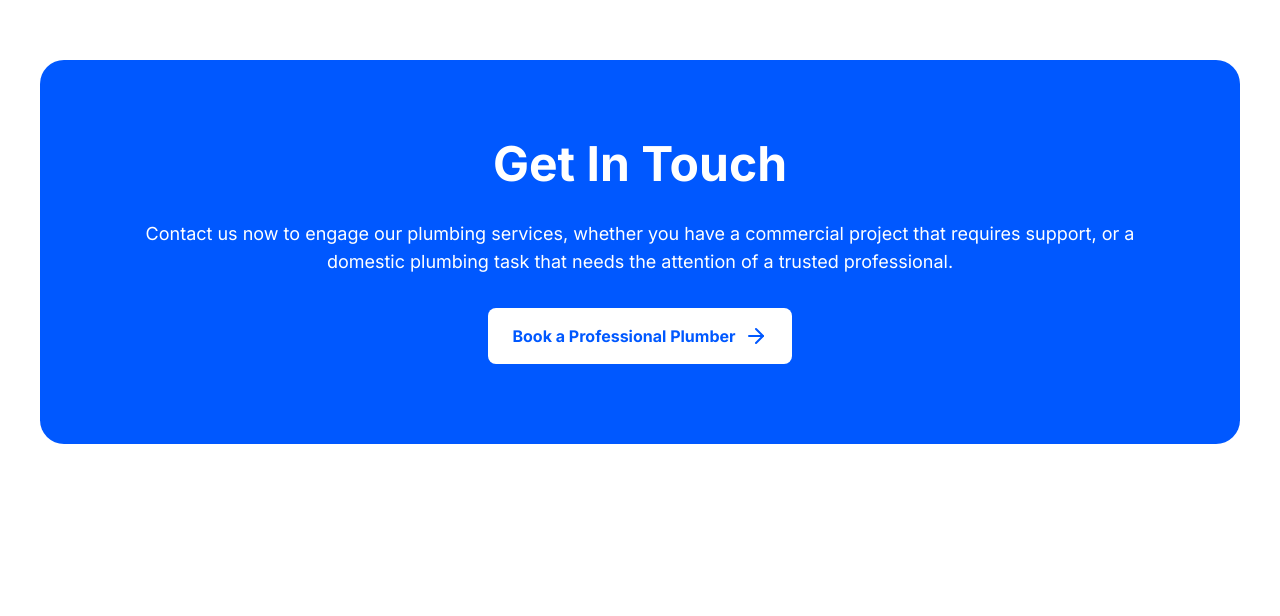
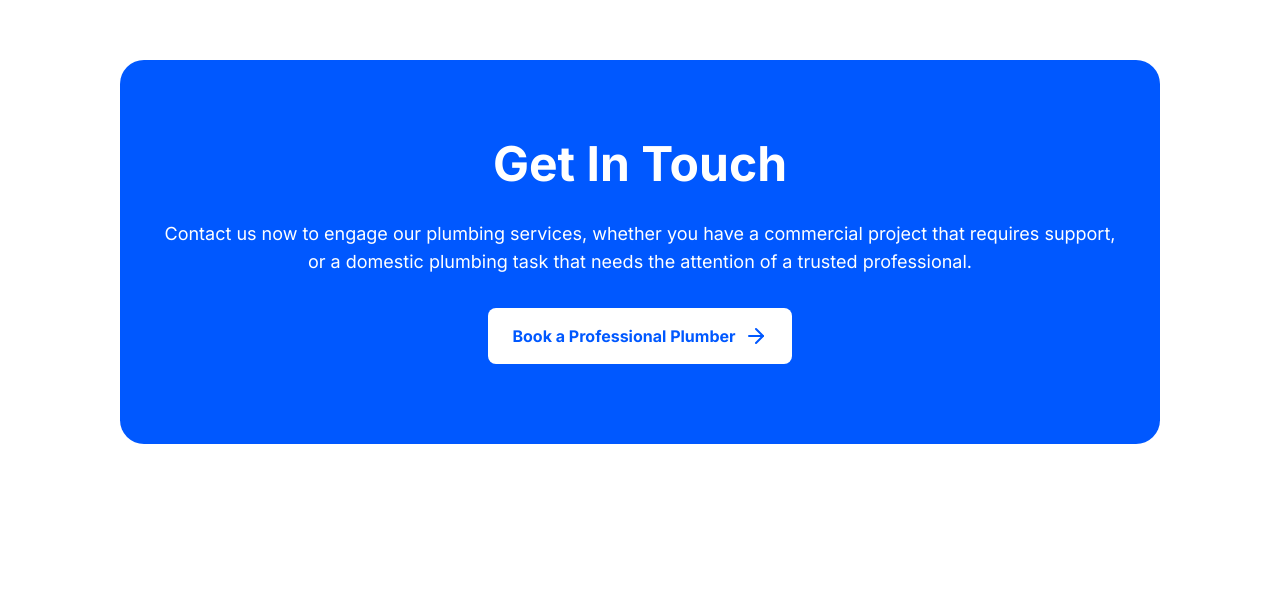
Before and after one commit to ArunRoy404/Practice1, a Next.js app: page / in a window 1280 px wide. Shown: the part 1104-1720 px from the top of the page. Built offline with nearby package versions, Linux system fonts and the light colour scheme.

Commit message:
fix: Section Responsive fixed

```diff
--- a/src/components/layout/Section.jsx
+++ b/src/components/layout/Section.jsx
@@ -1,6 +1,6 @@
 const Section = ({ children, className }) => {
     return (
-        <section className={className+` `+`transition-all duration-300 max-w-[1360px] mx-auto px-4 md:px-10 py-8 md:py-10 lg:py-[120px]`}>
+        <section className={className+` `+`py-8 px-4 md:px-10 md:py-10 xl:pt-[120px] xl:px-[120px] xl:pb-[60px] transition-all duration-300`}>
             {children}
         </section>
     );
--- a/src/section/FAQ.jsx
+++ b/src/section/FAQ.jsx
@@ -1,15 +1,15 @@
 import Accordion from '@/components/Accordion/Accordion';
-import Section from '@/components/layout/Section';
 import SectionTitle from '@/components/layout/SectionTitle';
 import { faqData } from '@/data/faqData';
 
 const FAQ = () => {
     return (
-        <Section>
-            <SectionTitle>{faqData.title}</SectionTitle>
+     <div className='transition-all duration-300 max-w-[1360px] mx-auto px-4 md:px-10 py-8 md:py-10 lg:py-[120px]'>
+         <SectionTitle>{faqData.title}</SectionTitle>
 
-            <Accordion data={faqData} />
-        </Section>
+         <Accordion data={faqData} />
+     </div>
+
     );
 };
 
```
